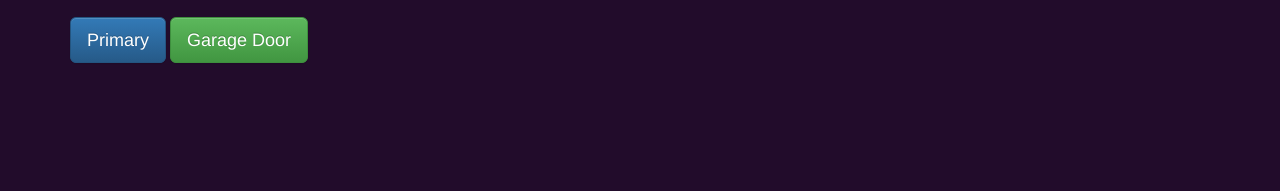
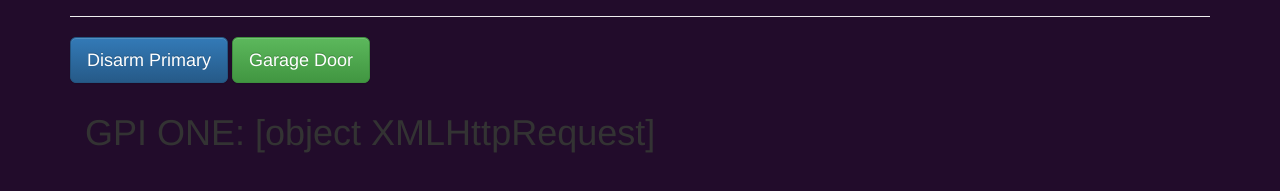
Before and after one commit to keagster/secsys-webui, a plain HTML site: page index.html in a window 1280 px wide. Shown: the part 103-294 px from the top of the page. Drawn offline with nearby package versions, Linux system fonts and the light colour scheme; no server answers.

Commit message:
Updates to index

```diff
--- a/index.html
+++ b/index.html
@@ -64,13 +64,23 @@
     </div>
 </nav>
 
-<div class="container theme-showcase" role="main">
+<div style="padding-top: 20px" class="container theme-showcase" role="main">
     <div class="page-header">
         <h1>Controls</h1>
     </div>
     <p>
-        <button type="button" class="btn btn-lg btn-primary">Primary</button>
+        <button type="button" class="btn btn-lg btn-primary">Disarm Primary</button>
         <button type="button" class="btn btn-lg btn-success">Garage Door</button>
+        <h1 class="panel-heading" id="jsontest">data</h1>
+    </p>
+    <script>
+        var json_test = new XMLHttpRequest();
+        json_test.open("GET", "http://localhost:8000/gpio/", false);
+        json_test.send();
+    </script>
+    <script>
+        document.getElementsByClassName("panel-heading")[0].innerHTML = "GPI ONE: " + json_test.toString();
+    </script>
 </div> <!-- /container -->
 
 <!-- Bootstrap core JavaScript
```
